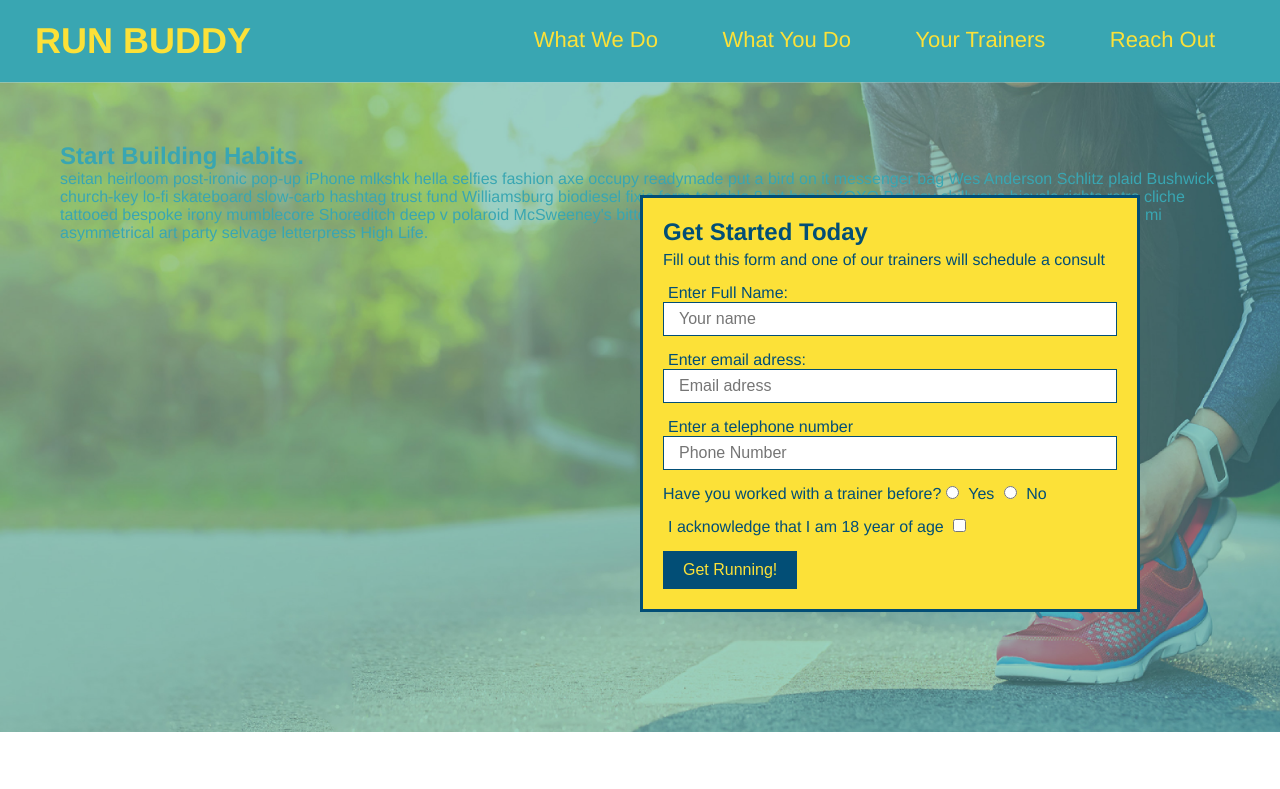
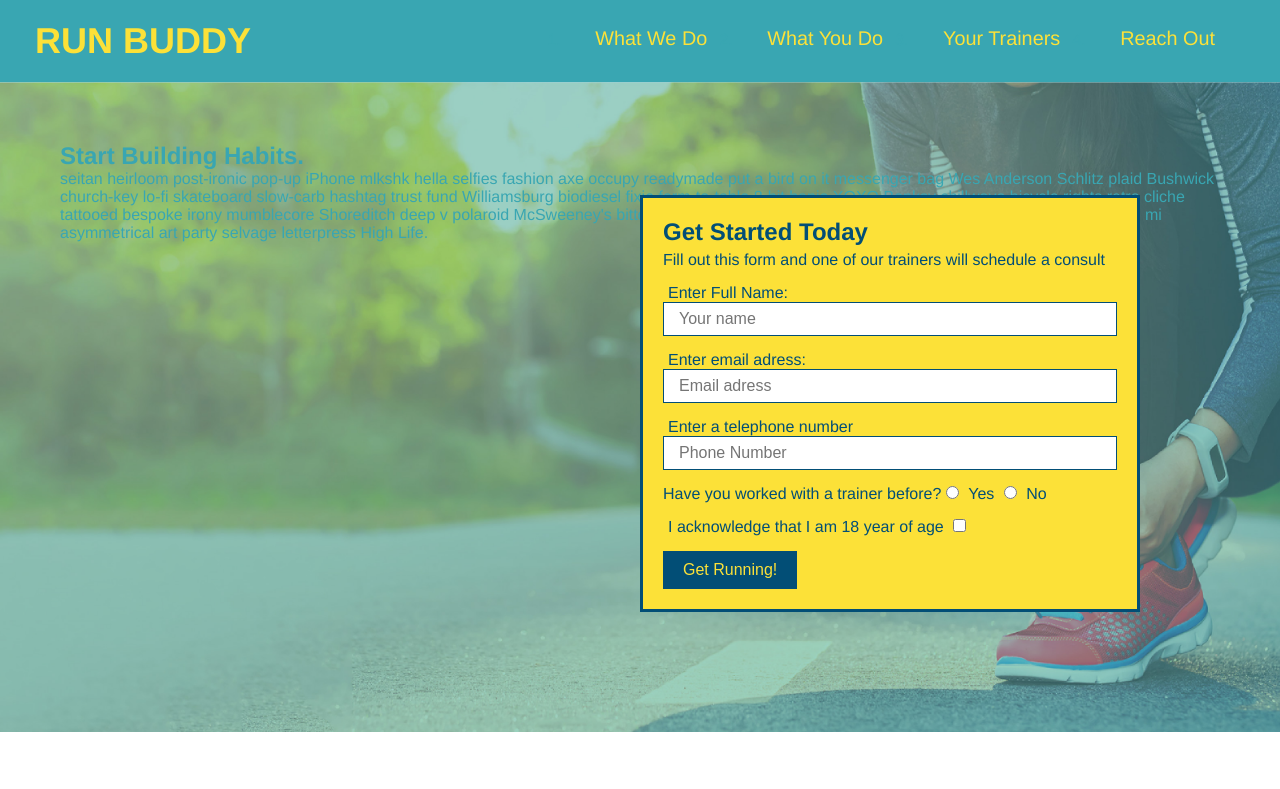
Before and after one commit to jesus1881/run-budyy, a plain HTML site: page index.html in a window 1280 px wide. Shown: the top 789 px of the page. Drawn offline with Linux system fonts and the light colour scheme.

Commit message:
add flexbox to header

```diff
--- a/assets/css/style.css
+++ b/assets/css/style.css
@@ -32,15 +32,18 @@ header a {
 header nav {
     margin: 7px 0;
 }
-header nav ul li {
-    display: inline;
+header nav ul {
+    display: flex;
+    flex-wrap: wrap;
+    justify-content: space-between;
+    align-items: center;
+    list-style: no;
 }
 
 header nav ul li a {
     margin: 0 30px;
     font-weight: lighter;
-    font-size: 22px;
-}
+    font-size: 1.55vw}
 
 /* footer styles*/
 footer {
```
